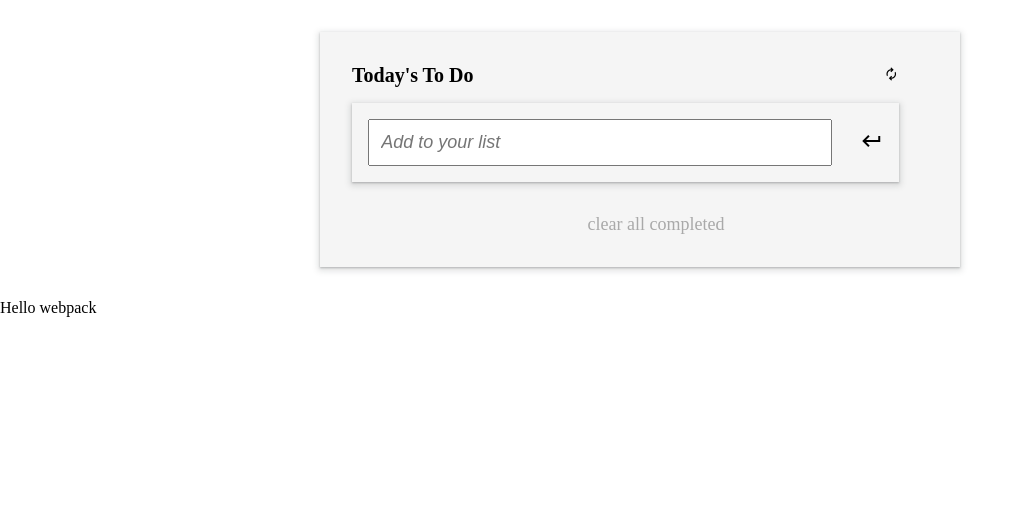
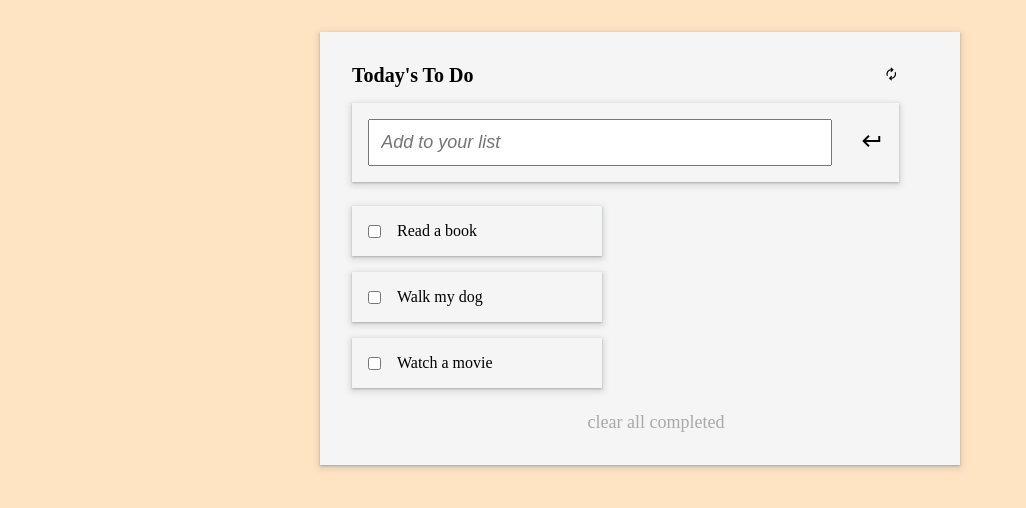
Before and after one commit to MostafaShahat2021/To-Do-list-list-structure-1, a website built with webpack: page src/index.html in a window 1280 px wide. Shown: the whole page, without its empty margins (0-1026 px from the left). Built offline with nearby package versions, Linux system fonts and the light colour scheme.

Commit message:
Add render list item dynamically functionality

```diff
--- a/src/index.html
+++ b/src/index.html
@@ -6,7 +6,7 @@
     <meta name="viewport" content="width=device-width, initial-scale=1.0">
     <link rel="stylesheet"
         href="https://fonts.googleapis.com/css2?family=Material+Symbols+Outlined:opsz,wght,FILL,GRAD@20..48,100..700,0..1,-50..200" />
-    <title>Wbpack Exercise</title>
+    <title>To Do list: list structure</title>
 </head>
 
 <body>
--- a/src/index.js
+++ b/src/index.js
@@ -1,14 +1,33 @@
-import _ from 'lodash';
 import './style.css';
 
-function component() {
-  const element = document.createElement('div');
+const toDo = [
+  {
+    description: 'Read a book',
+    completed: false,
+    index: 0,
+  },
+  {
+    description: 'Walk my dog',
+    completed: false,
+    index: 1,
+  },
+  {
+    description: 'Watch a movie',
+    completed: true,
+    index: 2,
+  },
+];
 
-  // Lodash now imported by this script
-  element.innerHTML = _.join(['Hello', 'webpack'], ' ');
-  element.classList.add('hello');
-
-  return element;
-}
-
-document.body.appendChild(component());
+const taskList = document.querySelector('.task-list');
+const toDoList = () => {
+  for (let i = 0; i < toDo.length; i += 1) {
+    const item = document.createElement('div');
+    item.innerHTML = `
+    <div class="container" id="${toDo[i].index}"><input type="checkbox" name=""check-box" id="check-box"><br>
+    <p class="descripton">${toDo[i].description}</p>
+    </div>
+    `;
+    taskList.appendChild(item);
+  }
+};
+toDoList();
--- a/src/style.css
+++ b/src/style.css
@@ -2,6 +2,10 @@
   padding: 0;
   margin: 0;
   box-sizing: border-box;
+}
+
+body {
+  background-color: bisque;
 }
 
 main {
```
